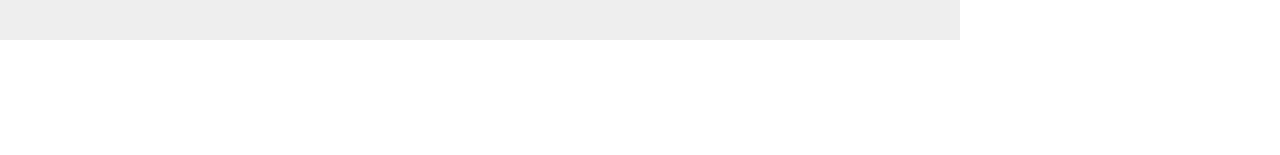
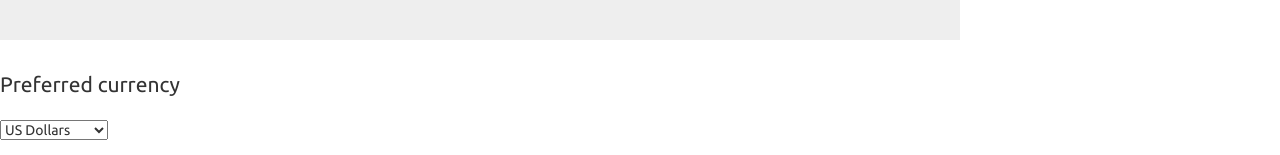
Before and after one commit to MihaiMiuta/Isotel, a plain HTML site: page html/rent.html in a window 1280 px wide. Shown: the part 713-868 px from the top of the page. Before the commit the page ends 800 px from the top, so only its background shows below. Drawn offline with Linux system fonts and the light colour scheme; some packages are replaced by stand-ins of ours; no server answers.

Commit message:
added currency change functionality

```diff
--- a/html/rent.html
+++ b/html/rent.html
@@ -33,8 +33,17 @@
     <h1 id="address" class="display-3"></h1>
     <h2 id="landlordName"></h2>
     <hr class="my-4">
+    <p class="lead" id="price"></p>
     <p class="lead">Here's the location</p>
     <div id="map"></div>
+</div>
+<div class="form-group">
+    <p class="lead">Preferred currency</p>
+    <select class="custom-select" onchange="setRentPrice(rentId, value)">
+        <option value="USD">US Dollars</option>
+        <option value="EUR">Euros</option>
+        <option value="RON">Romanian LEI</option>
+    </select>
 </div>
 <script>
     var geocoder;
@@ -89,6 +98,32 @@
 <script src="https://maps.googleapis.com/maps/api/js?key=AIzaSyDUArhkcIIqipeW4KmPjPmDKyNrsZKQAio&callback=initMap"
         async defer></script>
 <script>
+    function setRentPrice(id, currency){
+        let query = 'query GetRent($id: Int!, $currency: String){\n' +
+            '  rent(id: $id, currency: $currency){\n' +
+            '    pricePerDay\n' +
+            '  }\n' +
+            '}'
+        fetch('http://localhost:15507/graphql', {
+            method: 'POST',
+            headers: {
+                'Content-Type': 'application/json',
+                'Accept': 'application/json',
+            },
+            body: JSON.stringify({
+                query,
+                variables: {id, currency}
+            })
+        })
+            .then(r => r.json())
+            .then(data => {
+                var result = data['data']['rent']['pricePerDay'];
+                console.log(result);
+                document.getElementById('price').innerHTML = 'for the price of ' + result + " " + currency + " per day";
+            });
+
+    }
+
     function displayRequestResult(result){
         document.getElementById('address').innerHTML = address;
         query = 'query GetLandlordForId($id: Int!){\n' +
@@ -130,6 +165,7 @@
     let address = urlParams.get('rent_address');
     let landlordId = urlParams.get('landlord_id');
     let city = urlParams.get('city');
+    setRentPrice(rentId, 'USD');
     displayRequestResult(landlordId);
     address = formFullAddress(address, city);
     initMap();
```
